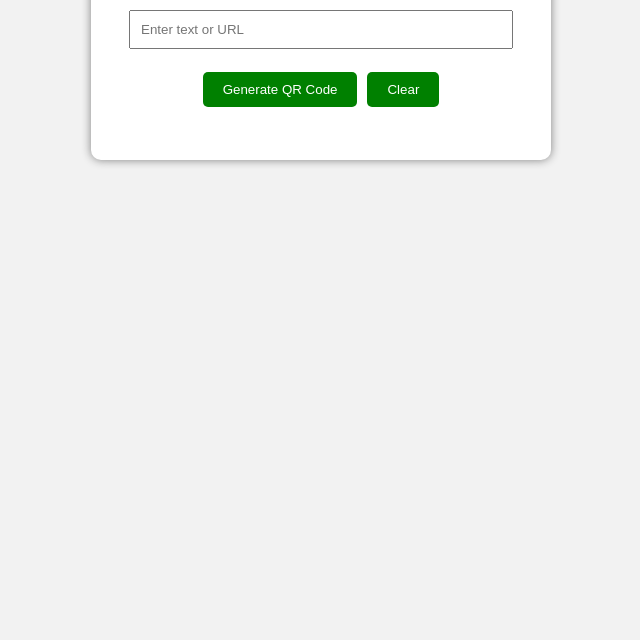
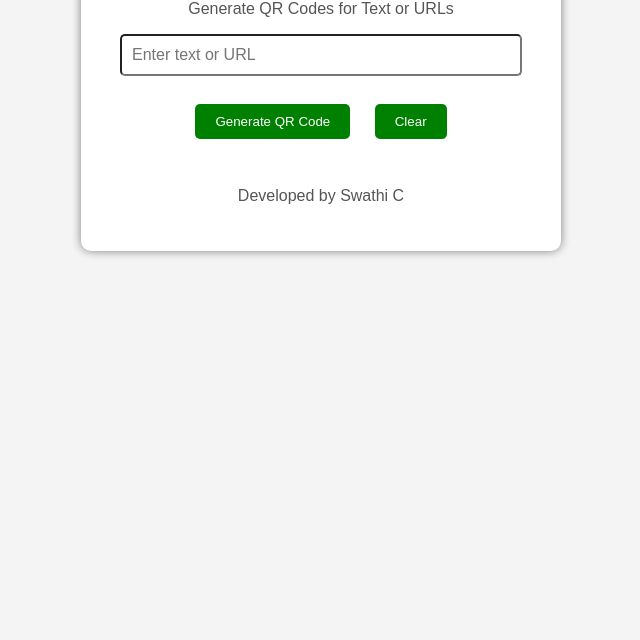
Before and after one commit to Lavannyaa/QRcode_generator, a plain HTML site: page qr-code-generator/index.html in a window 1280 px wide. Shown: the part 160-800 px from the top of the page, without its empty margins (319-959 px from the left). Drawn offline with Linux system fonts and the light colour scheme.

Commit message:
Updated frontend UI

```diff
--- a/qr-code-generator/index.html
+++ b/qr-code-generator/index.html
@@ -1 +1,46 @@
-<!DOCTYPE html><html><head><meta charset='UTF-8'><title>QR Code Generator</title><link rel='stylesheet' href='style.css'></head><body><div class='container'><h1>QR Code Generator</h1><input id='qrText' placeholder='Enter text or URL'><br><br><button onclick='generateQR()'>Generate QR Code</button><button onclick='clearQR()'>Clear</button><br><br><img id='qrImage'></div><script src='script.js'></script></body></html>
+<!DOCTYPE html>
+<html lang="en">
+<head>
+    <meta charset="UTF-8">
+    <meta name="viewport" content="width=device-width, initial-scale=1.0">
+    <title>QR Code Generator</title>
+
+    <link rel="stylesheet" href="style.css">
+</head>
+<body>
+
+<div class="container">
+
+    <h1>QR Code Generator</h1>
+
+    <p>Generate QR Codes for Text or URLs</p>
+
+    <input
+        type="text"
+        id="qrText"
+        placeholder="Enter text or URL">
+
+    <br><br>
+
+    <button id="generateBtn">
+        Generate QR Code
+    </button>
+
+    <button id="clearBtn">
+        Clear
+    </button>
+
+    <br><br>
+
+    <img id="qrImage" alt="QR Code">
+
+    <footer>
+        <p>Developed by Swathi C</p>
+    </footer>
+
+</div>
+
+<script src="script.js"></script>
+
+</body>
+</html>
--- a/qr-code-generator/style.css
+++ b/qr-code-generator/style.css
@@ -1 +1,91 @@
-body{font-family:Arial;background:#f2f2f2}.container{width:400px;margin:60px auto;background:#fff;padding:30px;border-radius:10px;text-align:center;box-shadow:0 0 10px gray}input{width:90%;padding:10px}button{padding:10px 20px;margin:5px;background:green;color:#fff;border:none;border-radius:5px;cursor:pointer}img{margin-top:20px;width:250px;display:none}
+body{
+
+    background:#f4f4f4;
+
+    font-family:Arial;
+
+}
+
+.container{
+
+    width:420px;
+
+    margin:50px auto;
+
+    background:white;
+
+    padding:30px;
+
+    text-align:center;
+
+    border-radius:10px;
+
+    box-shadow:0px 0px 10px gray;
+
+}
+
+h1{
+
+    color:green;
+
+}
+
+p{
+
+    color:#555;
+
+}
+
+input{
+
+    width:90%;
+
+    padding:10px;
+
+    font-size:16px;
+
+    border-radius:5px;
+
+}
+
+button{
+
+    padding:10px 20px;
+
+    margin:10px;
+
+    background:green;
+
+    color:white;
+
+    border:none;
+
+    border-radius:5px;
+
+    cursor:pointer;
+
+}
+
+button:hover{
+
+    background:darkgreen;
+
+}
+
+img{
+
+    margin-top:20px;
+
+    width:220px;
+
+    display:none;
+
+}
+
+footer{
+
+    margin-top:20px;
+
+    color:gray;
+
+}
```
